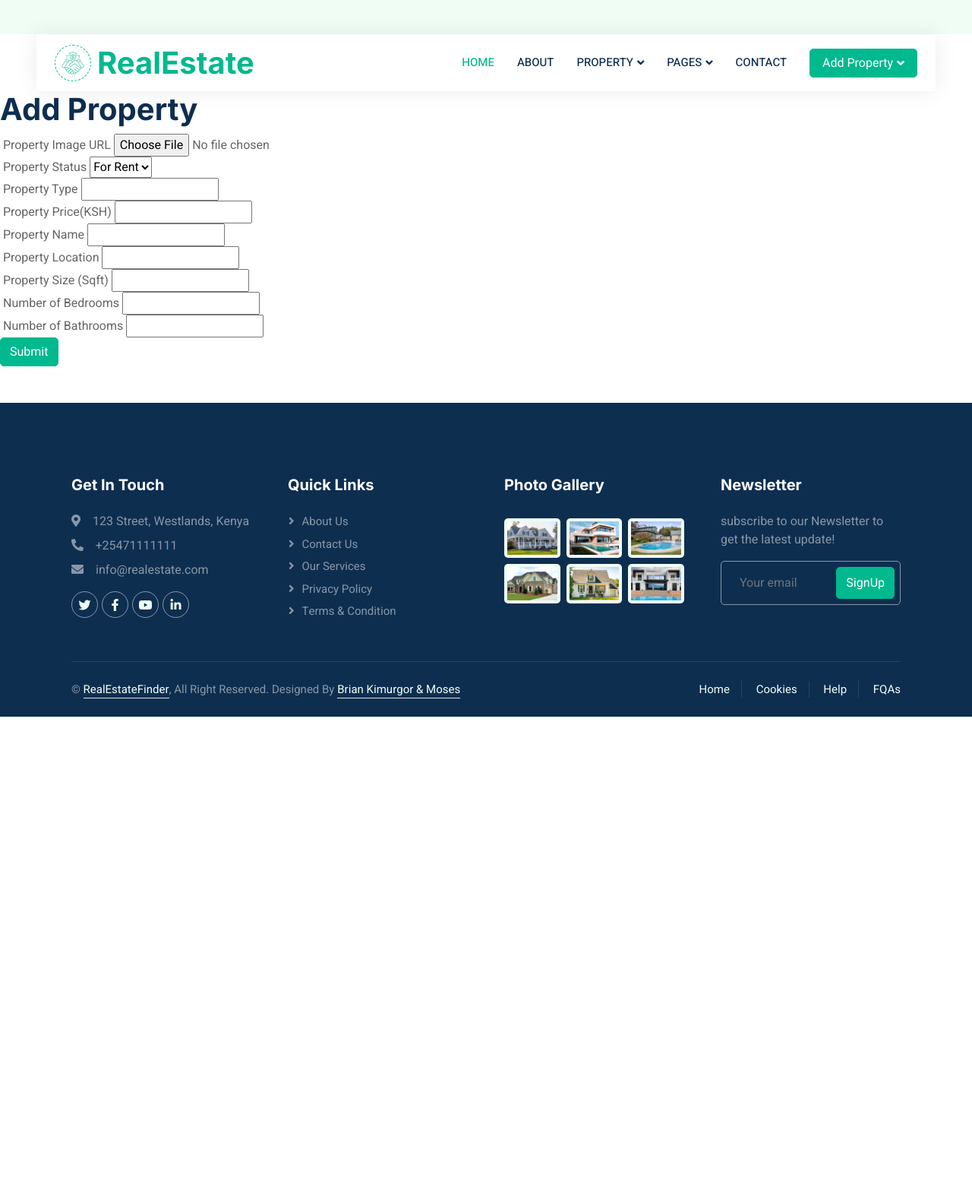
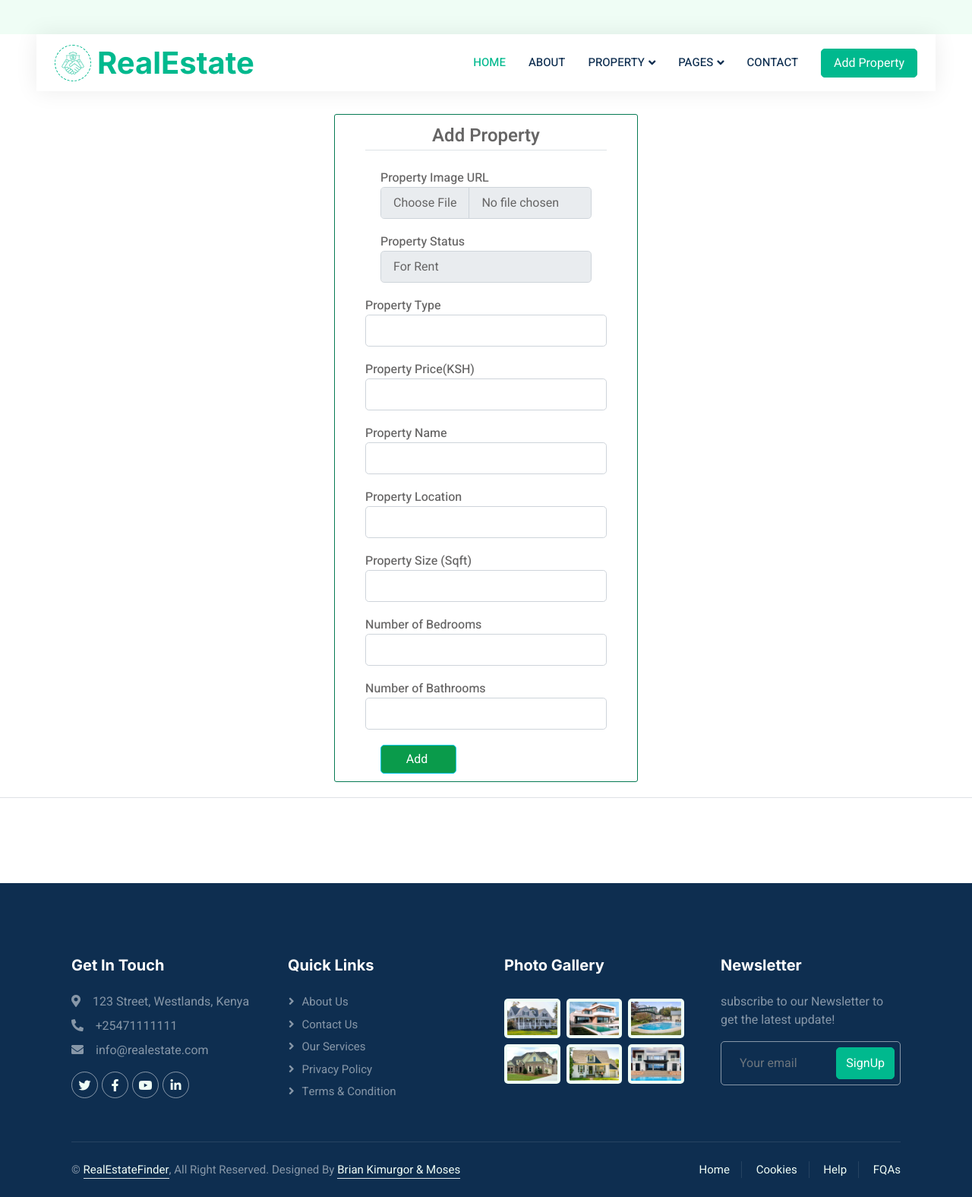
Before and after one commit to BrianKimurgor/Estate_finder, a Flask app: page /add_property in a window 1280 px wide. Shown: the whole page at 76% size. Before the commit the page ends 943 px from the top, so only its background shows below. Run offline with Flask 3, Linux system fonts and the light colour scheme; some libraries are stand-ins or nearby versions.

Commit message:
created UI for adding property

```diff
--- a/estate_finder/form.py
+++ b/estate_finder/form.py
@@ -14,6 +14,7 @@ class PropertyForm(FlaskForm):
         propertySize = IntegerField('Property Size (Sqft)', validators=[DataRequired()])
         propertyBedrooms = IntegerField('Number of Bedrooms', validators=[DataRequired()])
         propertyBathrooms = IntegerField('Number of Bathrooms', validators=[DataRequired()])
+        submit = SubmitField('Add ')
 
 
 class LoginForm(FlaskForm):
--- a/estate_finder/static/css/style.css
+++ b/estate_finder/static/css/style.css
@@ -74,6 +74,7 @@
     padding: 0 3rem;
     transition: .5s;
     z-index: 9999;
+    border-radius:  10px;
 }
 
 .nav-bar.sticky-top {
--- a/estate_finder/templates/add_property.html
+++ b/estate_finder/templates/add_property.html
@@ -1,44 +1,153 @@
 {% extends "index.html" %}
 {% block content %}
-    <h1>Add Property</h1>
+<div class="content-section">
     <form method="POST" action="/add_property">
         {{ form.hidden_tag() }}
+        <fieldset class="form-group">
+            <legend class="border-bottom mb-4">Add Property</legend>
+            <!-- Property Image Field -->
             <div class="form-group">
-            <label for="propertyImage"></label>
-            {{ form.propertyImage.label }} {{ form.propertyImage() }}
+                {{ form.propertyImage.label(class="form-control-label") }}
+                {% if form.propertyImage.errors %}
+                    {{ form.propertyImage(type="file", class="form-control form-control-lg is-invalid") }}
+                    <div class="invalid-feedback">
+                        {% for error in form.propertyImage.errors %}
+                            <span>{{ error }}</span>
+                        {% endfor %}
                     </div>
+                {% else %}
+                    {{ form.propertyImage(type="file", class="form-control form-control-lg") }}
+                {% endif %}
+            </div>
+            <!-- property image end -->
+
+            <!-- Property Status Field -->
             <div class="form-group">
-            <label for="propertyStatus"></label>
-            {{ form.propertyStatus.label }} {{ form.propertyStatus() }}
+                {{ form.propertyStatus.label(class="form-control-label") }}
+                {% if form.propertyStatus.errors %}
+                    {{ form.propertyStatus(class="form-control form-control-lg is-invalid") }}
+                    <div class="invalid-feedback">
+                        {% for error in form.propertyStatus.errors %}
+                            <span>{{ error }}</span>
+                        {% endfor %}
                     </div>
+                {% else %}
+                    {{ form.propertyStatus(class="form-control form-control-lg") }}
+                {% endif %}
+            </div>
+            <!-- property status end -->
+
+            <!-- property type  -->
+            {{ form.propertyType.label(class="form-control-label") }}
+            {% if form.propertyType.errors %}
+                {{form.propertyType(class="form-control form-control-lg is-invalid")}}
+                <div class="invalid-feedback">
+                    {% for error in form.propertyType.errors %}
+                        <span>{{ error }}</span>
+                    {% endfor %}
+                </div>
+            {% else %}
+            {{ form.propertyType(class="form-control form-control-lg") }}
+            {% endif %}
+            <!-- property type  end -->
+
+            <!-- property price  -->
+            {{ form.propertyPrice.label(class="form-control-label") }}
+            {% if form.propertyPrice.errors %}
+                {{form.propertyPrice(class="form-control form-control-lg is-invalid")}}
+                <div class="invalid-feedback">
+                    {% for error in form.propertyPrice.errors %}
+                        <span>{{ error }}</span>
+                    {% endfor %}
+                </div>
+            {% else %}
+            {{ form.propertyPrice(class="form-control form-control-lg") }}
+            {% endif %}
+            <!-- property price end -->
+
+            <!-- property name  -->
+            {{ form.propertyName.label(class="form-control-label") }}
+            {% if form.propertyName.errors %}
+                {{form.propertyName(class="form-control form-control-lg is-invalid")}}
+                <div class="invalid-feedback">
+                    {% for error in form.propertyName.errors %}
+                        <span>{{ error }}</span>
+                    {% endfor %}
+                </div>
+            {% else %}
+            {{ form.propertyName(class="form-control form-control-lg") }}
+            {% endif %}
+            <!-- property name end -->
+
+            <!-- property location  -->
+            {{ form.propertyLocation.label(class="form-control-label") }}
+            {% if form.propertyLocation.errors %}
+                {{form.propertyLocation(class="form-control form-control-lg is-invalid")}}
+                <div class="invalid-feedback">
+                    {% for error in form.propertyLocation.errors %}
+                        <span>{{ error }}</span>
+                    {% endfor %}
+                </div>
+            {% else %}
+            {{ form.propertyLocation(class="form-control form-control-lg") }}
+            {% endif %}
+            <!-- property location end -->
+
+            <!-- property size  -->
+            {{ form.propertySize.label(class="form-control-label") }}
+            {% if form.propertySize.errors %}
+                {{form.propertySize(class="form-control form-control-lg is-invalid")}}
+                <div class="invalid-feedback">
+                    {% for error in form.propertySize.errors %}
+                        <span>{{ error }}</span>
+                    {% endfor %}
+                </div>
+            {% else %}
+            {{ form.propertySize(class="form-control form-control-lg") }}
+            {% endif %}
+            <!-- property size end -->
+
+            <!-- property bedrooms  -->
+            {{ form.propertyBedrooms.label(class="form-control-label") }}
+            {% if form.propertyBedrooms.errors %}
+                {{form.propertyBedrooms(class="form-control form-control-lg is-invalid")}}
+                <div class="invalid-feedback">
+                    {% for error in form.propertyBedrooms.errors %}
+                        <span>{{ error }}</span>
+                    {% endfor %}
+                </div>
+            {% else %}
+            {{ form.propertyBedrooms(class="form-control form-control-lg") }}
+            {% endif %}
+            <!-- property bedrooms end -->
+
+            <!-- property bathrooms  -->
+            {{ form.propertyBathrooms.label(class="form-control-label") }}
+            {% if form.propertyBathrooms.errors %}
+                {{form.propertyBathrooms(class="form-control form-control-lg is-invalid")}}
+                <div class="invalid-feedback">
+                    {% for error in form.propertyBathrooms.errors %}
+                        <span>{{ error }}</span>
+                    {% endfor %}
+                </div>
+            {% else %}
+            {{ form.propertyBathrooms(class="form-control form-control-lg") }}
+            {% endif %}
+            <!-- property bathrooms end -->
+
+            <!-- property type  -->
+            <!-- property type end -->
+
+            <!-- ... -->
+            <div class="rearrange">
                 <div class="form-group">
-            <label for="propertyType"></label>
-            {{ form.propertyType.label }} {{ form.propertyType() }}
+                    {{ form.submit(class="btn btn-outline-info") }}
                 </div>
-        <div class="form-group">
-            <label for="propertyPrice"></label>
-            {{ form.propertyPrice.label }} {{ form.propertyPrice() }}
             </div>
-        <div class="form-group">
-            <label for="propertyName"></label>
-            {{ form.propertyName.label }} {{ form.propertyName() }}
+        </fieldset>
+    </form>
 </div>
-        <div class="form-group">
-            <label for="propertyLocation"></label>
-            {{ form.propertyLocation.label }} {{ form.propertyLocation() }}
+<div class="border-top pt-3 pb-5 ml-7">
+    <!-- Additional links or information can go here -->
 </div>
-        <div class="form-group">
-            <label for="propertySize"></label>
-            {{ form.propertySize.label }} {{ form.propertySize() }}
-        </div>
-        <div class="form-group">
-            <label for="propertyBedrooms"></label>
-            {{ form.propertyBedrooms.label }} {{ form.propertyBedrooms() }}
-        </div>
-        <div class="form-group">
-            <label for="propertyBathrooms"></label>
-            {{ form.propertyBathrooms.label }} {{ form.propertyBathrooms() }}
-        </div>
-        <button type="submit" class="btn btn-primary">Submit</button>
-    </form>
 {% endblock %}
--- a/estate_finder/templates/index.html
+++ b/estate_finder/templates/index.html
@@ -73,8 +73,8 @@
                         </div>
                         <a href="{{ url_for('contact') }}" class="nav-item nav-link">Contact</a>
                     </div>
-                    <!-- <a href="" class="btn btn-primary px-3 d-none d-lg-flex">Add Property</a> -->
-                    <div class="dropdown">
+                    <a href="{{ url_for('register') }}" class="btn btn-primary px-3 d-none d-lg-flex">Add Property</a>
+                    <!-- <div class="dropdown">
                         <a href="#" class="btn btn-primary px-3 d-none d-lg-flex dropdown-toggle" id="navbarDropdown" role="button" data-bs-toggle="dropdown" aria-haspopup="true" aria-expanded="false">
                             Add Property
                         </a>
@@ -86,7 +86,7 @@
                             <a class="dropdown-item" href="{{ url_for('register') }}">Sign Up</a>
                             {% endif %}
                         </div>
-                    </div>
+                    </div> -->
 
                 </div>
             </nav>
```
Lines whose indentation alone changed are shown as unchanged.
